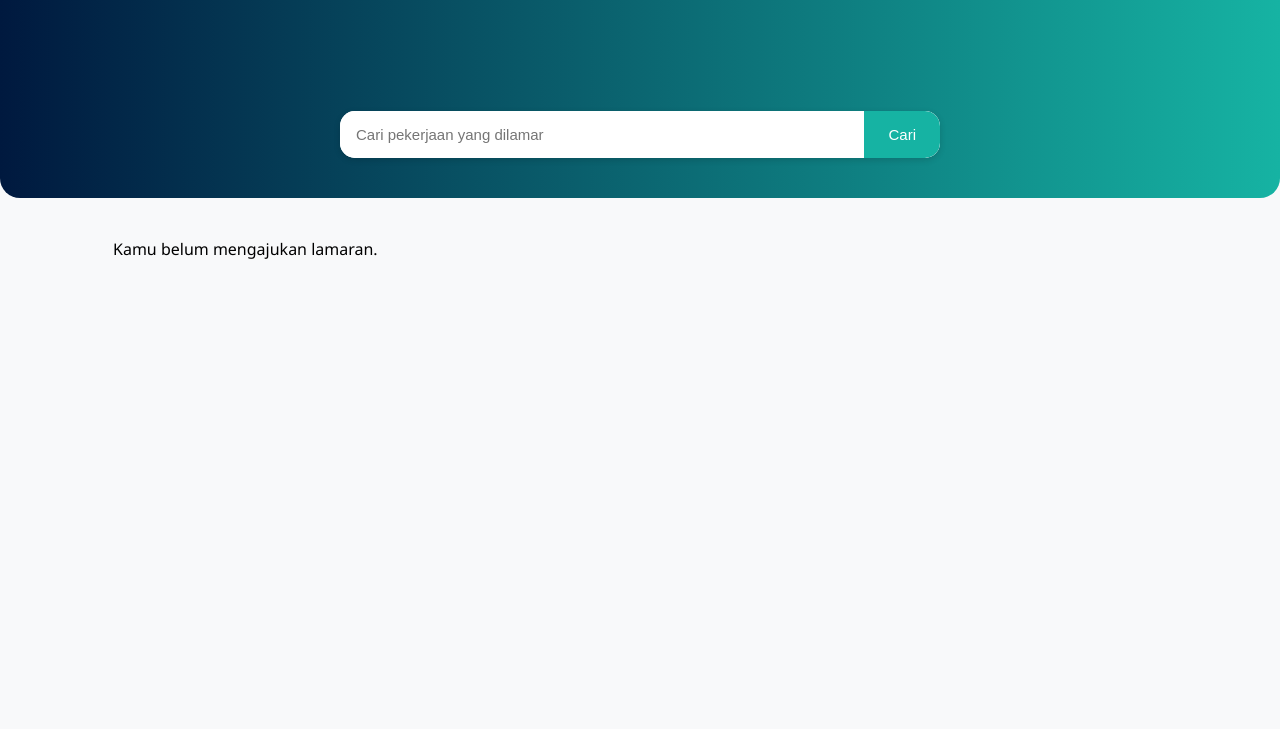
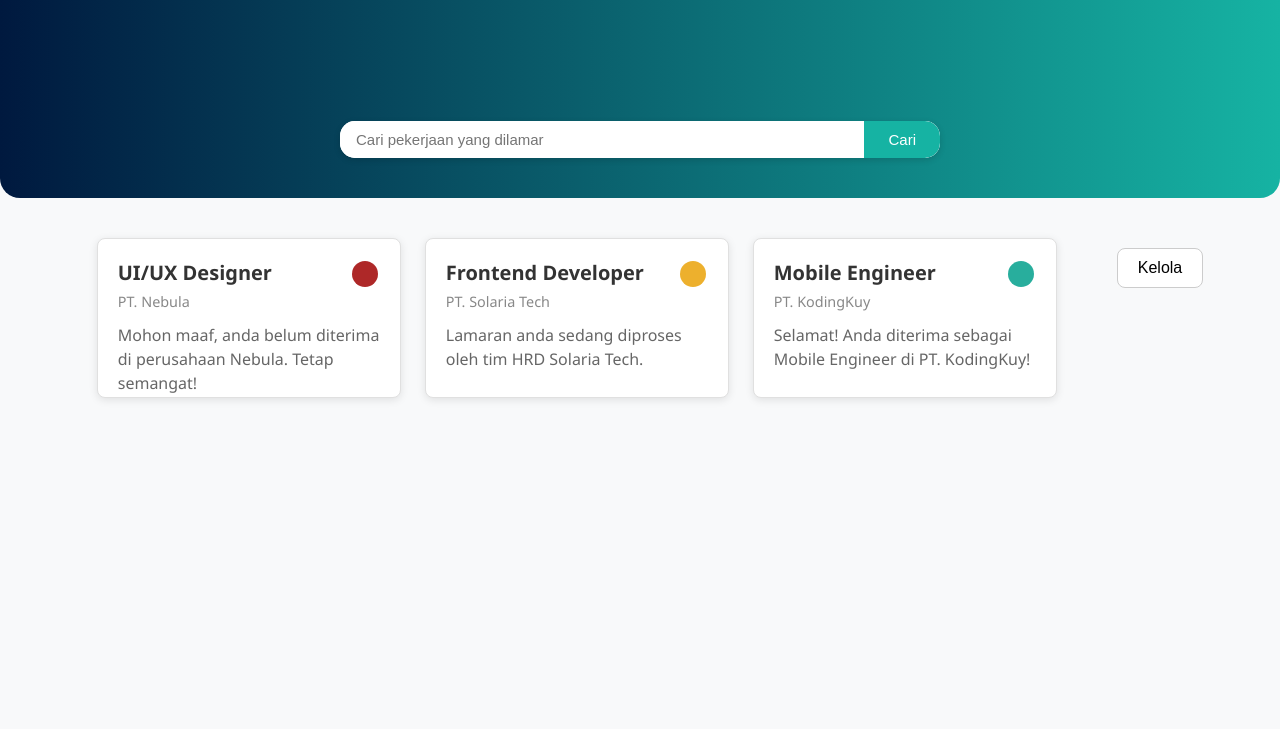
Before and after one commit to SIMPLIX07/KerjaKuy_Webpro, a plain HTML site: page LamaranAnda/Lamaran.html in a window 1280 px wide. Shown: the part 71-800 px from the top of the page. Drawn offline with Linux system fonts and the light colour scheme.

Commit message:
menambahkan halaman lamaran

```diff
--- a/LamaranAnda/Lamaran.css
+++ b/LamaranAnda/Lamaran.css
@@ -5,10 +5,11 @@
 }
 
 body {
-    font-family: 'Segoe UI';
+  font-family: 'Segoe UI', sans-serif;
   background-color: #f8f9fa;
 }
 
+/* NAVBAR */
 .navbar {
   background: linear-gradient(90deg, #00193f, #16b3a3);
   padding: 14px 0;
@@ -23,7 +24,7 @@ body {
   align-items: center;
   max-width: 1200px;
   margin: 0 auto;
-    padding: 0px 20px;
+  padding: 0 20px;
 }
 
 .nav-logo {
@@ -51,7 +52,7 @@ body {
 
 .nav-link {
   text-decoration: none;
-    color: rgb(255, 255, 255);
+  color: white;
   font-size: 22px;
   font-weight: 450;
   position: relative;
@@ -78,7 +79,7 @@ body {
   font-size: 22px;
 }
 
-/* search bar */
+/* SEARCH BAR */
 .search-bar-container {
   background: linear-gradient(90deg, #00193f, #16b3a3);
   display: flex;
@@ -98,14 +99,14 @@ body {
   overflow: hidden;
   width: 60%;
   max-width: 600px;
-    box-shadow: 0 2px 6px rgba(0,0,0,0.15);
+  box-shadow: 0 2px 6px rgba(0, 0, 0, 0.15);
 }
 
-.search-input{
+.search-input {
   flex: 1;
   border: none;
   outline: none;
-    padding: 15px 16px;
+  padding: 10px 16px;
   font-size: 15px;
   color: #333;
 }
@@ -114,7 +115,7 @@ body {
   background-color: #16b3a3;
   color: white;
   border: none;
-    padding: 15px 24px;
+  padding: 10px 24px;
   cursor: pointer;
   font-size: 15px;
   border-radius: 0 15px 15px 0;
@@ -125,18 +126,25 @@ body {
   background-color: #109485;
 }
 
-/* Container untuk card - DIUBAH */
+/* LAYOUT CARD + KELOLA */
+.lamaran-wrapper {
+  display: flex;
+  justify-content: center;
+  align-items: flex-start;
+  gap: 40px;
+  margin-top: 40px;
+}
+
+/* CARD CONTAINER */
 .cards-container {
   display: grid;
   grid-template-columns: repeat(3, 1fr);
   gap: 24px;
-    max-width: 1200px;
-    margin: 40px auto;
+  max-width: 1000px;
   padding: 0 20px;
 }
 
-
-/* Card */
+/* CARD */
 .card {
   position: relative;
   background-color: white;
@@ -145,6 +153,11 @@ body {
   border: 1px solid #e0e0e0;
   transition: transform 0.3s ease, box-shadow 0.3s ease;
   height: 160px;
+}
+
+.card:hover {
+  transform: translateY(-3px);
+  box-shadow: 0 4px 12px rgba(0,0,0,0.15);
 }
 
 .card-body {
@@ -170,7 +183,7 @@ body {
   line-height: 1.5;
 }
 
-/* status */
+/* STATUS BULAT */
 .status {
   position: absolute;
   top: 22px;
@@ -180,7 +193,6 @@ body {
   border-radius: 50%;
 }
 
-/* warna status lamaran */
 .status.diterima {
   background-color: #28AE9D;
 }
@@ -193,7 +205,30 @@ body {
   background-color: #EDB02D;
 }
 
-/* Responsive */
+/* TOMBOL KELOLA */
+.kelola-wrapper {
+  display: flex;
+  align-items: flex-start;
+  margin-top: 10px;
+}
+
+.kelola-btn {
+  padding: 10px 20px;
+  border: 1px solid #ccc;
+  background: white;
+  border-radius: 8px;
+  font-size: 16px;
+  cursor: pointer;
+  transition: all 0.2s ease;
+}
+
+.kelola-btn:hover {
+  background: #16b3a3;
+  color: white;
+  border-color: #16b3a3;
+}
+
+/* RESPONSIVE */
 @media (max-width: 1024px) {
   .cards-container {
     grid-template-columns: repeat(2, 1fr);
@@ -201,8 +236,17 @@ body {
 }
 
 @media (max-width: 768px) {
+  .lamaran-wrapper {
+    flex-direction: column;
+    align-items: center;
+  }
+
   .cards-container {
     grid-template-columns: 1fr;
     gap: 16px;
   }
+
+  .kelola-wrapper {
+    margin-top: 20px;
   }
+}
--- a/LamaranAnda/Lamaran.html
+++ b/LamaranAnda/Lamaran.html
@@ -1,5 +1,5 @@
 <!DOCTYPE html>
-<html>
+<html lang="id">
 <head>
   <meta charset="UTF-8">
   <meta name="viewport" content="width=device-width, initial-scale=1.0">
@@ -8,6 +8,7 @@
 </head>
 
 <body>
+  <!-- NAVBAR -->
   <nav class="navbar">
     <div class="nav-container">
       <div class="nav-logo">
@@ -17,27 +18,32 @@
 
       <div class="nav-menu">
         <a href="../HomePelamar/index.html" class="nav-link">Lowongan Kerja</a>
-                <a href="../LamaranAnda/Lamaran.html" class="nav-link active">Lamaran anda</a>
+        <a href="../LamaranAnda/Lamaran.html" class="nav-link active">Lamaran Anda</a>
       </div>
 
       <div class="nav-user">
-                <span class="user-margin">Muhammad Salman Al Farizy</span>
+        <span class="cstm-user-margin">Muhammad Salman Al Farizy</span>
       </div>
     </div>
   </nav>
 
+  <!-- SEARCH BAR -->
   <div class="search-bar-container">
     <div class="search-bar">
       <input type="text" placeholder="Cari pekerjaan yang dilamar" class="search-input">
       <button class="search-button">Cari</button>
     </div>
-
   </div>
 
+  <!-- ISI UTAMA -->
+  <div class="lamaran-wrapper">
+    <div class="cards-container" id="cardsContainer">
+      <!-- Card akan diisi lewat JS -->
+    </div>
 
-
-    <div class="cards-container">
-
+    <div class="kelola-wrapper">
+      <button class="kelola-btn" onclick="window.location.href='Kelola.html'">Kelola</button>
+    </div>
   </div>
 
   <script src="Lamaran.js"></script>
--- a/LamaranAnda/Lamaran.js
+++ b/LamaranAnda/Lamaran.js
@@ -1,80 +1,38 @@
-document.querySelector('.search-button').addEventListener('click', function() {
-    const searchValue = document.querySelector('.search-input').value.toLowerCase();
-    const cards = document.querySelectorAll('.card');
+// Contoh data dummy lamaran
+const dataLamaran = [
+  {
+    posisi: "UI/UX Designer",
+    perusahaan: "PT. Nebula",
+    status: "ditolak",
+    pesan: "Mohon maaf, anda belum diterima di perusahaan Nebula. Tetap semangat!"
+  },
+  {
+    posisi: "Frontend Developer",
+    perusahaan: "PT. Solaria Tech",
+    status: "diproses",
+    pesan: "Lamaran anda sedang diproses oleh tim HRD Solaria Tech."
+  },
+  {
+    posisi: "Mobile Engineer",
+    perusahaan: "PT. KodingKuy",
+    status: "diterima",
+    pesan: "Selamat! Anda diterima sebagai Mobile Engineer di PT. KodingKuy!"
+  }
+];
 
-    cards.forEach(card => {
-        const title = card.querySelector('.card-title').textContent.toLowerCase();
+// Render card ke halaman
+const container = document.getElementById("cardsContainer");
 
-        const text = card.querySelector('.card-pesan').textContent.toLowerCase();
-
-        const perusahaan = card.querySelector('.card-perusahaan').textContent.toLowerCase();
-
-        if (title.includes(searchValue) || text.includes(searchValue) || perusahaan.includes(searchValue)) {
-
-            card.style.display = 'initial';
-        } else {
-            card.style.display = 'none';
-        }
-    });
+dataLamaran.forEach(lamaran => {
+  const card = document.createElement("div");
+  card.classList.add("card");
+  card.innerHTML = `
+    <div class="status ${lamaran.status}"></div>
+    <div class="card-body">
+      <h5 class="card-title">${lamaran.posisi}</h5>
+      <p class="card-perusahaan">${lamaran.perusahaan}</p>
+      <p class="card-text">${lamaran.pesan}</p>
+    </div>
+  `;
+  container.appendChild(card);
 });
-
-document.addEventListener("DOMContentLoaded", async function () {
-    const container = document.querySelector(".cards-container");
-    const username = document.querySelector(".user-margin").textContent.trim();
-
-    try {
-        const response = await fetch("./dataLamaran.json");
-        const data = await response.json();
-
-        const user = data.userPelamar.find(u => u.username === username);
-
-        if (!user || !user.lamaran || user.lamaran.length === 0) {
-            container.innerHTML = "<p style='text-align:center;'>Kamu belum mengajukan lamaran.</p>";
-            return;
-        }
-
-        user.lamaran.forEach(lamaran => {
-            const card = document.createElement("div");
-            card.classList.add("card");
-
-            const status = document.createElement("div");
-            status.classList.add("status", lamaran.status.toLowerCase());
-
-            const body = document.createElement("div");
-            body.classList.add("card-body");
-
-            const title = document.createElement("h5");
-            title.classList.add("card-title");
-            title.textContent = lamaran.posisiLamaran;
-
-            const perusahaanNama = document.createElement("p");
-            perusahaanNama.classList.add("card-perusahaan");
-            perusahaanNama.textContent = lamaran.perusahaan;
-
-            // 🔥 buat pesan sesuai status
-            const pesan = document.createElement("p");
-            pesan.classList.add("card-pesan");
-
-            const statusLower = lamaran.status.toLowerCase();
-            if (statusLower === "diterima") {
-                pesan.textContent = `Selamat, anda diterima di ${lamaran.perusahaan} sebagai ${lamaran.posisiLamaran}.`;
-            } else if (statusLower === "ditolak") {
-                pesan.textContent = `Mohon maaf, anda belum diterima di ${lamaran.perusahaan}. Tetap semangat!`;
-            } else if (statusLower === "diproses" || statusLower === "proses") {
-                pesan.textContent = `Lamaran anda sedang diproses oleh ${lamaran.perusahaan}, sabar ya.`;
-            }
-
-            // susun elemen
-            body.appendChild(title);
-            body.appendChild(perusahaanNama);
-            body.appendChild(pesan); // ✅ hanya pesan yang ditampilkan
-
-            card.appendChild(status);
-            card.appendChild(body);
-            container.appendChild(card);
-        });
-    } catch (error) {
-        console.error("Gagal memuat data lamaran:", error);
-        container.innerHTML = "<p style='text-align:center; color:red;'>Gagal memuat data lamaran.</p>";
-    }
-});
```
Also changed, not shown: LamaranAnda/Kelola.css (added), LamaranAnda/Kelola.html (added), LamaranAnda/Kelola.js (added). Lines whose indentation alone changed are shown as unchanged.
